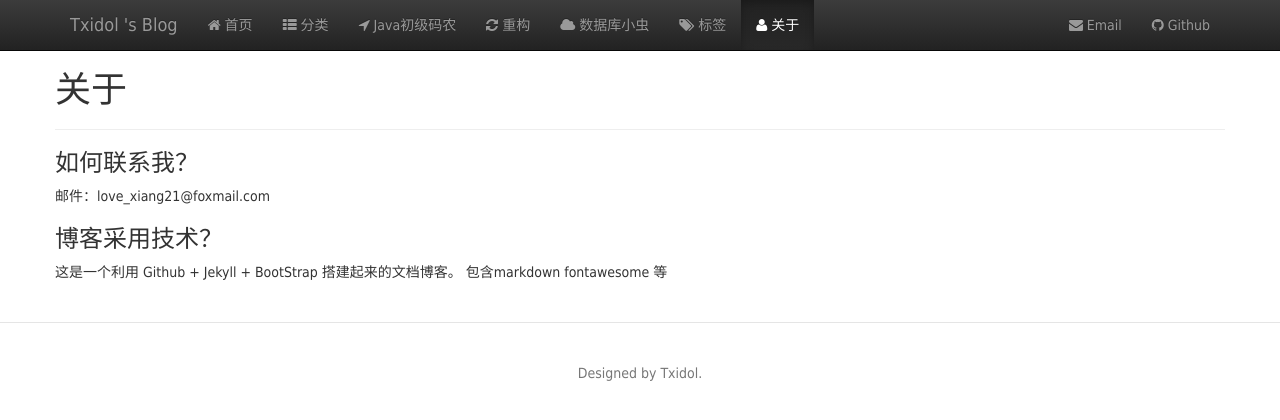
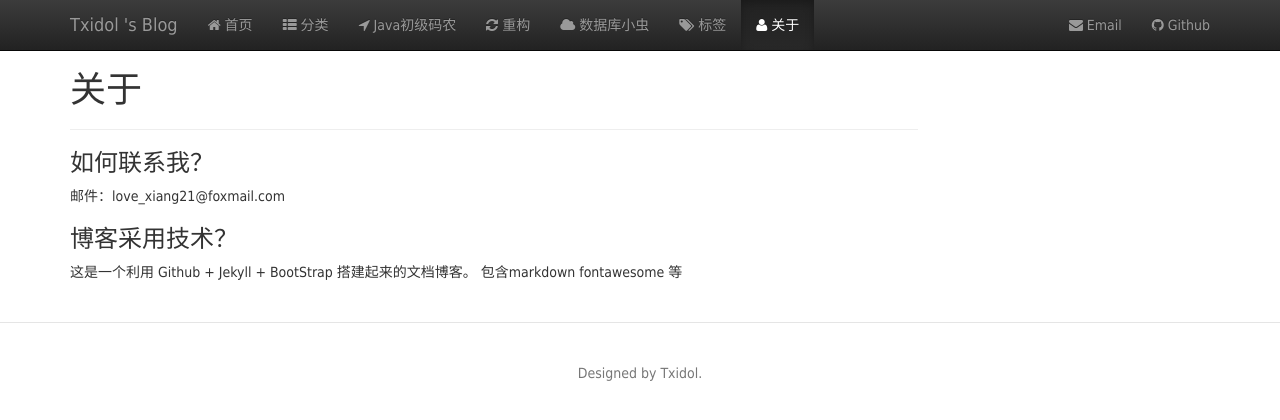
Before and after one commit to txidol/txidol.github.io, a Jekyll site: the page built from about.html, in a window 1280 px wide. Shown: the top 420 px of the page. Built offline with Jekyll 4.4.1, drawn with Linux system fonts in a browser that asks for light colours; nearby versions of some CDN libraries; Markdown is read by kramdown in place of the engine named in the settings.

Commit message:
Update about.html

```diff
--- a/about.html
+++ b/about.html
@@ -4,7 +4,7 @@ navId: about
 title: 关于
 ---
 <div class="row">
-    <div  role="main">
+    <div class="col-md-9" role="main">
     	<div class="page-header">
             <h1>{{ page.title }}</h1>
         </div>
```
